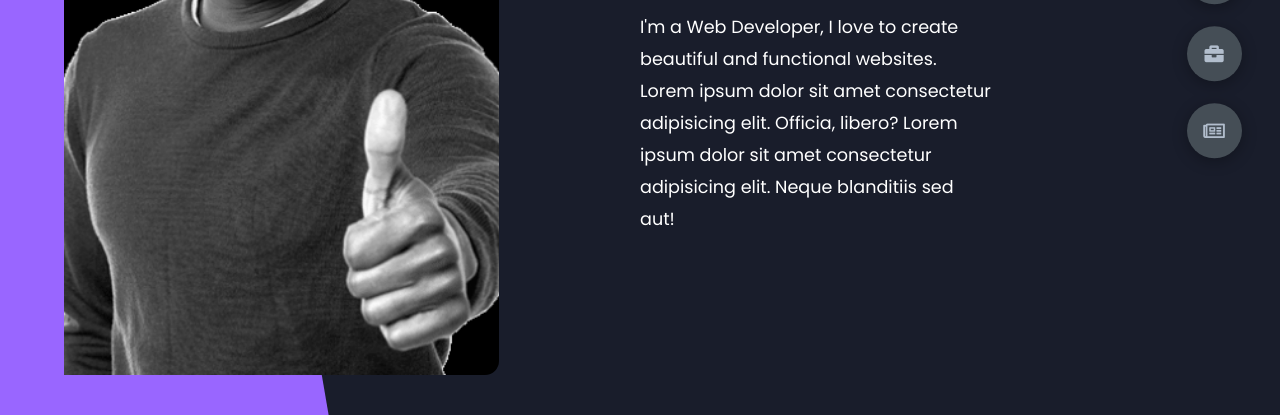
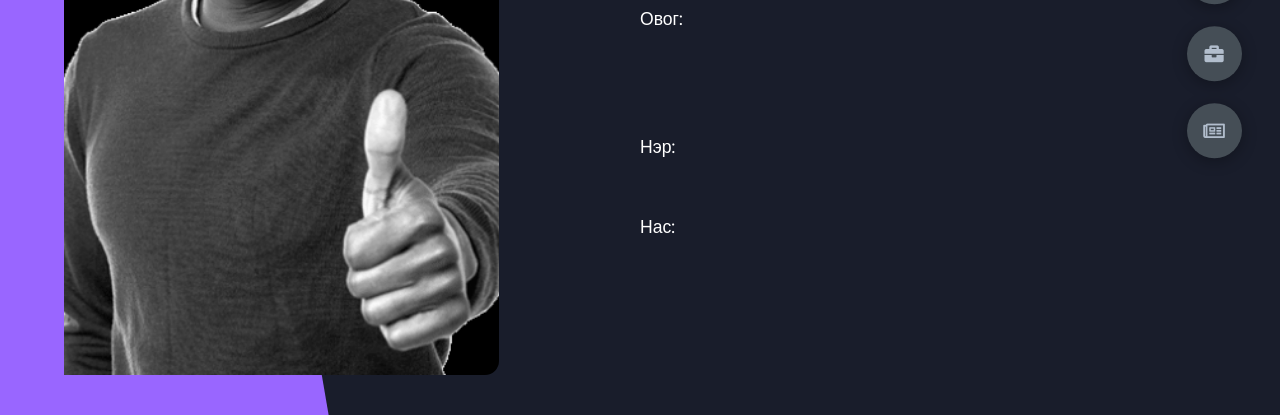
Before and after one commit to enkhmgln/intern, a plain HTML site: page portfolio/index.html in a window 1280 px wide. Shown: the part 385-800 px from the top of the page. Drawn offline with Linux system fonts and the light colour scheme.

Commit message:
Update index.html

```diff
--- a/portfolio/index.html
+++ b/portfolio/index.html
@@ -25,11 +25,9 @@
                     Hi, I'm <span>Enkhee.</span>
                     A Web Developer.
                 </h1>
-                <p>
-                    I'm a Web Developer, I love to create beautiful and functional websites.
-                    Lorem ipsum dolor sit amet consectetur adipisicing elit. Officia, libero?
-                    Lorem ipsum dolor sit amet consectetur adipisicing elit. Neque blanditiis sed aut!
-                </p>
+                <p>Овог: <p>
+                <p>Нэр: </p>
+                <p>Нас: </p>
 
             </div>
         </div>
```
